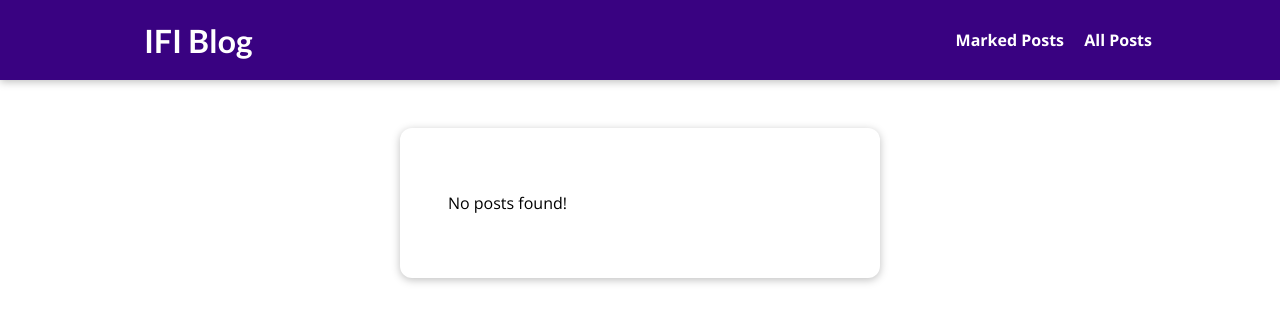
After one commit to 0348468xxx/CompanyBlog, a Django app: page /read-later in a window 1280 px wide. The commit adds this page. Shown: the top 323 px of the page. Run offline with Django 3.2, Linux system fonts and the light colour scheme.

Commit message:
new updates

```diff
--- /dev/null
+++ b/blog/static/blog/marked-posts.css
@@ -0,0 +1,40 @@
+#main-navigation {
+    background-color: #390281;
+    box-shadow: 0 2px 8px rgba(0, 0, 0, 0.25);
+}
+
+#marked-posts {
+    margin: 8rem auto 3rem auto;
+    padding: 3rem;
+    border-radius: 12px;
+    box-shadow: 0 2px 8px rgba(0, 0, 0, 0.25);
+    background-color: #fff;
+    width: 90%;
+    max-width: 30rem;
+}
+
+#marked-posts ul {
+    list-style: none;
+    margin: 0;
+    padding: 0;
+}
+
+#marked-posts li {
+    margin: 1rem 0;
+}
+
+#marked-posts a {
+    display: block;
+    padding: 1rem;
+    width: 100%;
+    text-decoration: none;
+    border: 1px solid #ccc;
+    color: #1b1b1b;
+    font-weight: bold;
+}
+
+
+#marked-posts a:hover,
+#marked-posts a:active {
+    background-color: #ccc;
+}
--- /dev/null
+++ b/blog/templates/blog/marked-posts.html
@@ -0,0 +1,23 @@
+{% extends 'base.html' %}
+{% load static %}
+
+{% block title %}
+    My Marked Posts
+{% endblock  %}
+
+{% block css_files %}
+<link rel="stylesheet" href="{% static 'blog/marked-posts.css' %}">
+{% endblock  %}
+
+{% block content %}
+<section id="marked-posts">
+    {% if not has_posts %}
+        <p>No posts found!</p>
+    {% endif %}
+    <ul>
+        {% for post in posts %}
+            <li><a href="{% url 'post-detail-page' post.slug %}"> {{ post.title  }}</a></li>
+        {% endfor %}
+    </ul>
+</section>
+{% endblock  %}
--- a/blog/views.py
+++ b/blog/views.py
@@ -28,16 +28,24 @@ class AllPostView(ListView):
 
 
 class PostDetailView(View):
-    template_name = 'blog/post-detail.html'
-    model = Post
+    def is_marked_post(self, request, post_id):
+        marked_posts = request.session.get('marked_posts')
+        if marked_posts is not None:
+            is_saved_for_later = post_id in marked_posts
+        else:
+            is_saved_for_later = False
+
+        return is_saved_for_later
 
     def get(self, request, slug):
         post = Post.objects.get(slug=slug)
+
         context = {
             "post": post,
             "post_tags": post.tags.all(),
             "comment_form": CommentForm(),
-            "comments": post.comments.all().order_by("-id")
+            "comments": post.comments.all().order_by("-id"),
+            "saved_for_later": self.is_marked_post(request, post.id)
         }
         return render(request, "blog/post-detail.html", context)
 
@@ -52,15 +60,14 @@ class PostDetailView(View):
 
             return HttpResponseRedirect(reverse("post-detail-page", args=[slug]))
 
-
         context = {
             "post": post,
             "post_tags": post.tags.all(),
             "comment_form": CommentForm(),
-            "comments": post.comments.all().order_by("-id")
+            "comments": post.comments.all().order_by("-id"),
+            "saved_for_later": self.is_marked_post(request, post.id)
         }
         return render(request, "blog/post-detail.html", context)
-
 
     def get_context_data(self, **kwargs):
         context = super().get_context_data(**kwargs)
@@ -70,13 +77,33 @@ class PostDetailView(View):
 
 
 class ReadLaterView(View):
+    def get(self, request):
+        marked_posts = request.session.get("marked_posts")
+        context = {}
+
+        if marked_posts is None or len(marked_posts) == 0:
+            context["posts"] = []
+            context["has_posts"] = False
+        else:
+            context["posts"] = Post.objects.filter(id__in=marked_posts)
+            context["has_posts"] = True
+
+        return render(request, "blog/marked-posts.html", context)
+
     def post(self, request):
-        stored_posts = request.session.get("stored_posts")
+        marked_posts = request.session.get("marked_posts")
 
-        if stored_posts is None:
-            stored_post =  []
+        if marked_posts is None:
+            marked_posts = []
 
         post_id = int(request.POST["post_id"])
 
-        if post_id not in stored_posts:
-            stored_post.append()
+        if post_id not in marked_posts:
+            marked_posts.append(post_id)
+            request.session["marked_posts"] = marked_posts
+        else:
+            marked_posts.remove(post_id)
+
+        request.session["marked_posts"] = marked_posts
+
+        return HttpResponseRedirect("/")
--- a/static/app.css
+++ b/static/app.css
@@ -35,6 +35,7 @@ h3 {
   text-decoration: none;
   color: white;
   font-weight: bold;
+  margin-left: 1rem;
 }
 
 #main-navigation a:hover,
--- a/templates/base.html
+++ b/templates/base.html
@@ -16,7 +16,8 @@
     <header id="main-navigation">
         <h1><a href="{% url 'starting-page' %}">IFI Blog</a></h1>
         <nav>
-            <a href="{% url 'posts-page' %}">All posts</a>
+            <a href="{% url 'read-later' %}">Marked Posts</a>
+            <a href="{% url 'posts-page' %}">All Posts</a>
         </nav>
     </header>
 
```
Also changed, not shown: blog/templates/blog/post-detail.html (+7 -1 lines), db.sqlite3.
